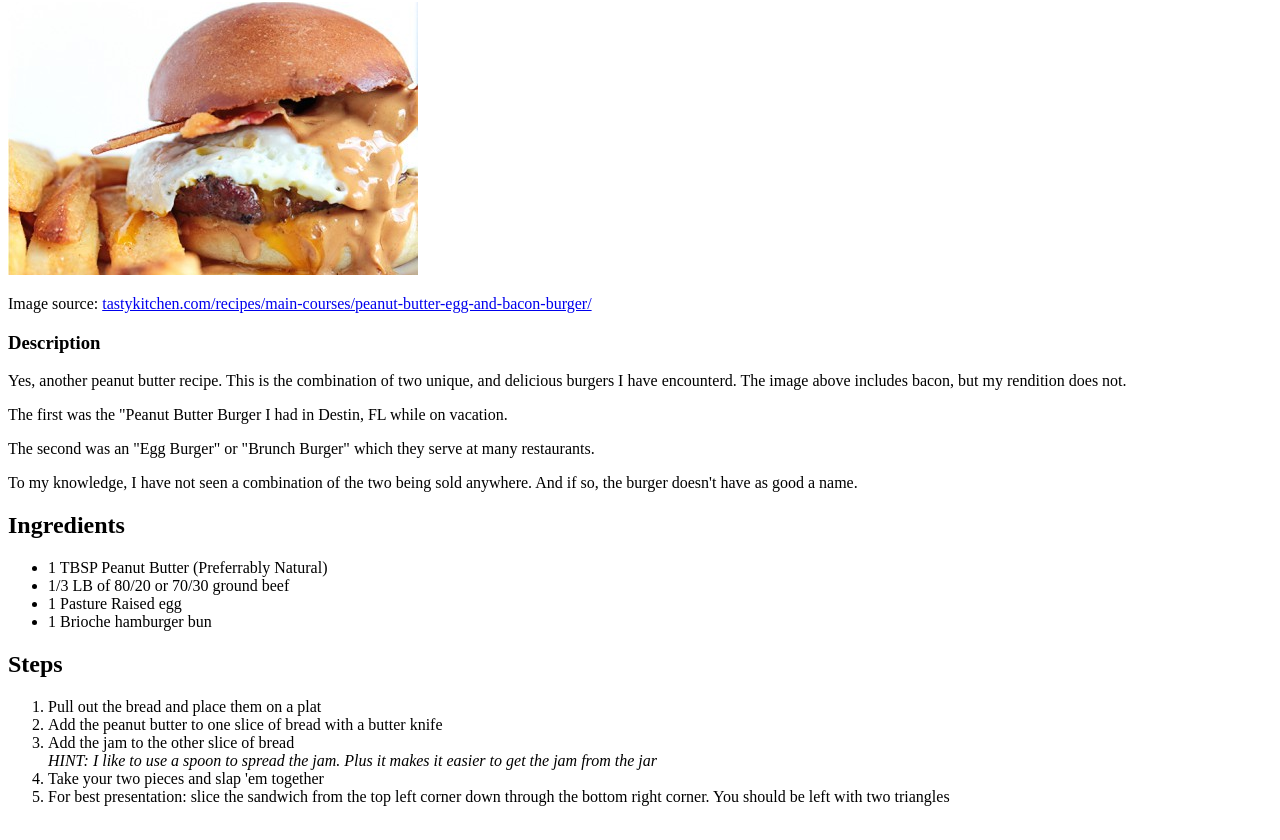
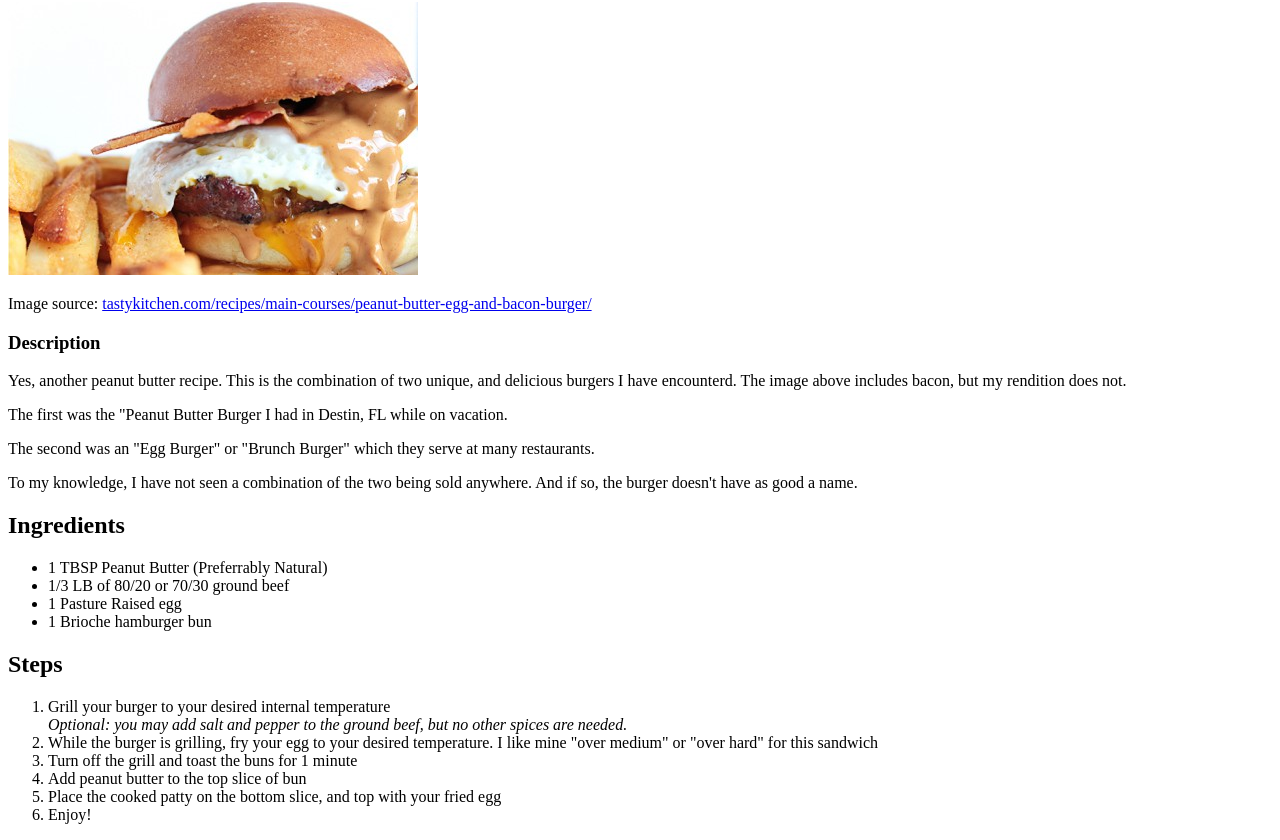
Before and after one commit to TrentSmith0815/odin-recipes, a plain HTML site: page recipes/proteinpunch.html in a window 1280 px wide. Shown: the part 78-918 px from the top of the page. Drawn offline with Linux system fonts and the light colour scheme.

Commit message:
Add steps 1 through 6
git status

```diff
--- a/recipes/proteinpunch.html
+++ b/recipes/proteinpunch.html
@@ -26,12 +26,13 @@
         </ul>
     <h2>Steps</H2>
          <ol>
-            <li>Pull out the bread and place them on a plat</li>
-            <li>Add the peanut butter to one slice of bread with a butter knife</li>
-            <li>Add the jam to the other slice of bread</li>
-            <em>HINT: I like to use a spoon to spread the jam. Plus it makes it easier to get the jam from the jar</em>
-            <li>Take your two pieces and slap 'em together</li>
-            <li>For best presentation: slice the sandwich from the top left corner down through the bottom right corner. You should be left with two triangles</li>
+            <li>Grill your burger to your desired internal temperature</li>
+            <em>Optional: you may add salt and pepper to the ground beef, but no other spices are needed.</em>
+            <li>While the burger is grilling, fry your egg to your desired temperature. I like mine "over medium" or "over hard" for this sandwich</li>
+            <li>Turn off the grill and toast the buns for 1 minute</li>
+            <li>Add peanut butter to the top slice of bun</li>
+            <li>Place the cooked patty on the bottom slice, and top with your fried egg</li>
+            <li>Enjoy!</li>
         </ol>
 
 </body>
```
